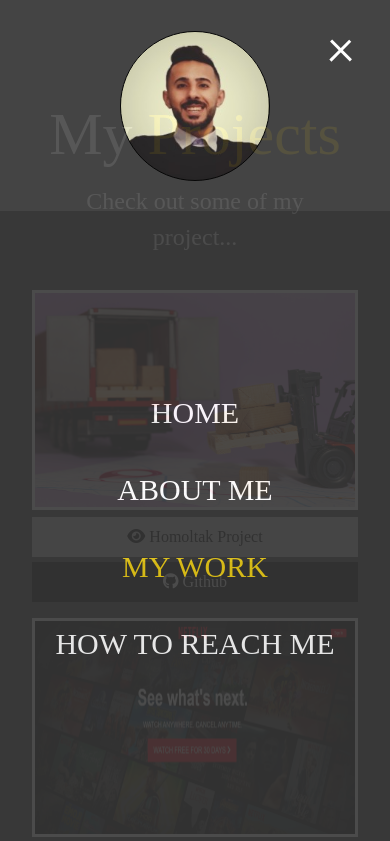
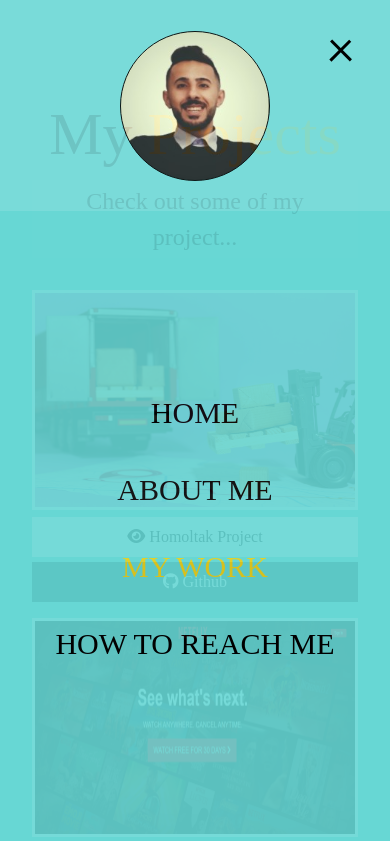
Before and after one commit to ahmed-issa-mohd/Portfolio, a plain HTML site: page work.html in a window 390 px wide. Both pictures are taken after a click on the element 341 px from the left and 47 px from the top of the page. Shown: the top 841 px of the page. Drawn offline with Linux system fonts and the light colour scheme.

```diff
--- a/css/style.css
+++ b/css/style.css
@@ -10,7 +10,7 @@
   width: 28px;
   height: 3px;
   margin: 0 0 5px 0;
-  background: #fff;
+  background: #000;
   transition: all 0.5s ease-out;
 }
 .menu-btn.close {
@@ -49,7 +49,7 @@
 .menu-nav {
   margin: 0;
   padding: 0;
-  background: #373737;
+  background: #66d6d4;
   list-style: none;
   transform: translate3d(0, -100%, 0);
   transition: all 0.5s ease-out;
@@ -58,7 +58,7 @@
   transform: translate3d(0, 0, 0);
 }
 .menu-branding {
-  background: #444;
+  background: #7adbda;
   transform: translate3d(0, 100%, 0);
   transition: all 0.5s ease-out;
 }
@@ -90,7 +90,7 @@
   font-size: 30px;
   text-transform: uppercase;
   padding: 1rem 0;
-  color: #fff;
+  color: #000;
   font-weight: 300;
   text-decoration: nones;
   transition: all 0.5s ease-out;
@@ -120,8 +120,8 @@
 }
 
 body {
-  background: #444;
-  color: #fff;
+  background: #7adbda;
+  color: #000;
   height: 100%;
   margin: 0;
   font-family: serif;
@@ -140,7 +140,7 @@ body#bg-img::after {
   z-index: -1;
   width: 100%;
   height: 100%;
-  background: rgba(68, 68, 68, 0.4);
+  background: rgba(122, 219, 218, 0.4);
 }
 
 h1,
@@ -159,7 +159,7 @@ h2.sm-heading,
 h3.sm-heading {
   margin-bottom: 2rem;
   padding: 0.2rem 1rem;
-  background: rgba(73, 73, 73, 0.5);
+  background: rgba(130, 221, 220, 0.5);
 }
 
 a {
@@ -226,7 +226,7 @@ main#home h1 {
 .about-info .job {
   border-bottom: #eece1a 5px solid;
   padding: 0.5rem;
-  background-color: #515151;
+  background-color: #8ee0e0;
 }
 
 .projects {
@@ -279,20 +279,20 @@ main#home h1 {
 }
 
 .btn-dark {
-  background-color: black;
+  background-color: #124443;
   color: #fff;
 }
 
 .btn-light {
-  background-color: #c4c4c4;
+  background-color: white;
   color: #000;
 }
 
 #main-footer {
-  background-color: #2b2b2b;
+  background-color: #52d0cf;
   text-align: center;
   padding: 1rem;
-  color: #fff;
+  color: #000;
   height: 60px;
 }
 
```
Also changed, not shown: contact.html (+1 -1 lines), index.html (+6 -7 lines).
